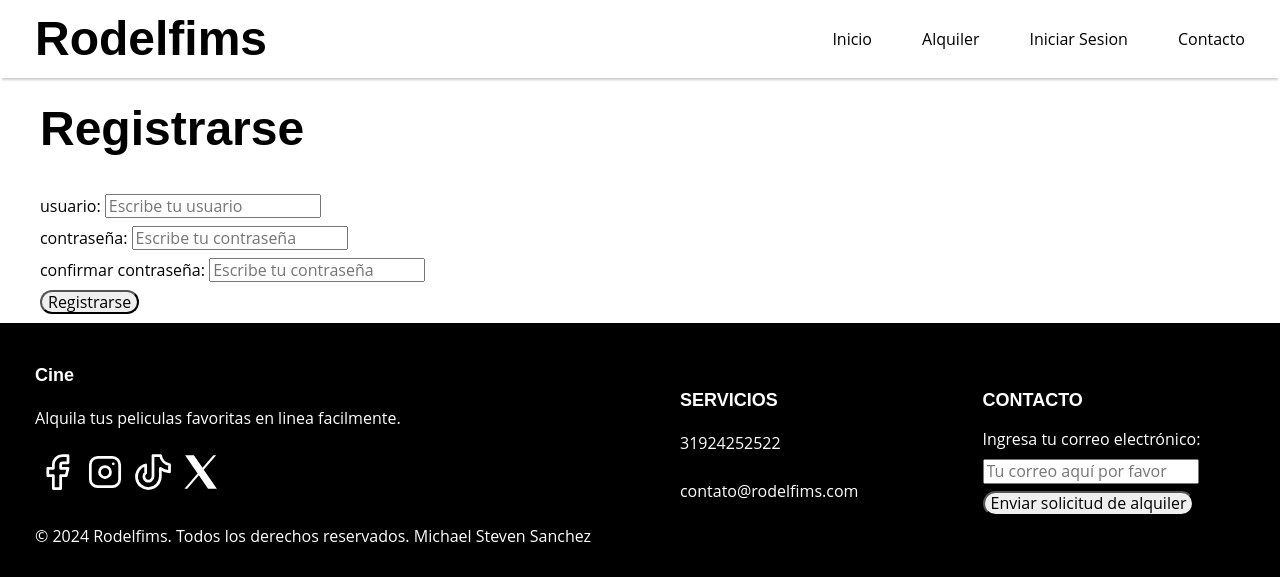
After one commit to stevenbisbi/Rodelfims, a Django app: page /signup/ in a window 1280 px wide. The commit adds this page. Shown: the top 577 px of the page. Run offline with Django 5.2, Linux system fonts and the light colour scheme.

Commit message:
add plantillas

```diff
--- a/Alquiler/templates/singin.html
+++ b/Alquiler/templates/signin.html
@@ -30,7 +30,7 @@
         </div>
         <button class="btn btn-primary">Iniciar sesion</button>
       </form>
-      <a href="">
+      <a href="/signup">
         Registrarse
       </a>
     </section>
--- /dev/null
+++ b/Alquiler/templates/signup.html
@@ -0,0 +1,33 @@
+{% extends 'layouts/base.html' %}
+{% block content %}
+
+<main class="contenedor m-t">
+    <div class="row">
+        <div class="col-md-4 offset-md-4 mt-5">
+            <form method="POST" class="card card-body">
+                <h1 class="text-center">Registrarse</h1>
+                {{error}}
+                {% csrf_token %}
+
+                <div class="mb-3">
+                    <label for="username">usuario:</label>
+                    <input type="text" name="username" id="username" class="form-control" placeholder="Escribe tu usuario">
+                </div>
+                <div class="mb-3">
+                    <label for="password1">contraseña:</label>
+                    <input type="password" name="password1" id="password1" class="form-control" placeholder="Escribe tu contraseña">
+                </div>
+                <div class="mb-3">
+                    <label for="password2">confirmar contraseña:</label>
+                    <input type="password" name="password2" id="password2" class="form-control" placeholder="Escribe tu contraseña">
+                </div>
+
+                <button class="btn btn-primary">
+                    Registrarse
+                </button>
+            </form>
+        </div>
+    </div>
+</main>
+
+{% endblock %}
--- a/Alquiler/urls.py
+++ b/Alquiler/urls.py
@@ -4,5 +4,6 @@ from Alquiler import views  # Asegúrate de importar tus vistas correctamente
 urlpatterns = [
     path('home/', views.home, name='home'),
     path('alquiler/', views.alquiler, name='alquiler'),
-    path('singin/', views.singin, name='singin'),
+    path('signin/', views.signin, name='signin'),
+    path('signup/', views.signup, name='signup'),
 ]
--- a/Alquiler/views.py
+++ b/Alquiler/views.py
@@ -1,12 +1,34 @@
-from django.shortcuts import render, HttpResponse
-from .models import Actor
+from django.shortcuts import render, redirect, get_object_or_404
+from django.contrib.auth.forms import UserCreationForm, AuthenticationForm
+from django.contrib.auth.models import User
+from django.contrib.auth import login, logout, authenticate
+from django.contrib.auth.decorators import login_required
+from .models import Actor , Pelicula
+from django.db import IntegrityError
 # Create your views here.
 def home(request):
     actores = Actor.objects.all()
     return render(request, 'home.html', {'actores': actores})
 
+@login_required
 def alquiler(request):
-    return render(request, 'alquiler.html')
+    peliculas = Pelicula.objects.all()
+    return render(request, 'alquiler.html', {'peliculas': peliculas})
 
-def singin(request):
-    return render(request, 'singin.html')
+def signin(request):
+    return render(request, 'signin.html')
+
+def signup(request):
+    if request.method == 'GET':
+        return render(request, 'signup.html')
+    else:
+        if request.POST['password1'] == request.POST['password2']:
+            #registrar usuario
+            try:
+                user = User.objects.create_user(username=request.POST['username'], password=request.POST['password1'])
+                user.save() #guarda el ususario en el modelo
+                login(request, user)
+                return redirect('home')
+            except IntegrityError:
+                return render(request, 'signup.html', {'form': UserCreationForm, 'error': 'username already exists'})
+        return render(request, 'signup.html', {'form': UserCreationForm, 'error': 'Nombre de usuario o contraseña incorrectos'})
--- a/Rodelfims/settings.py
+++ b/Rodelfims/settings.py
@@ -117,6 +117,7 @@ USE_TZ = True
 # https://docs.djangoproject.com/en/5.1/howto/static-files/
 
 STATIC_URL = 'static/'
+LOGIN_URL = '/signin'
 
 # Default primary key field type
 # https://docs.djangoproject.com/en/5.1/ref/settings/#default-auto-field
```
Also changed, not shown: Alquiler/templates/admin.html (added), Alquiler/templates/contacto.html (added).
